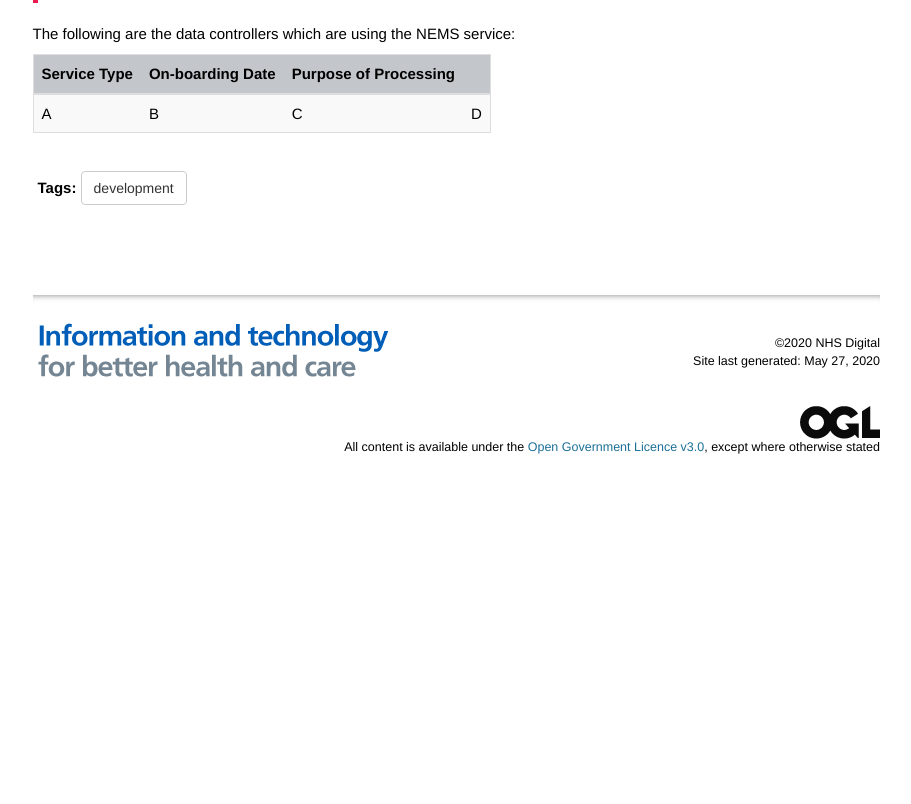
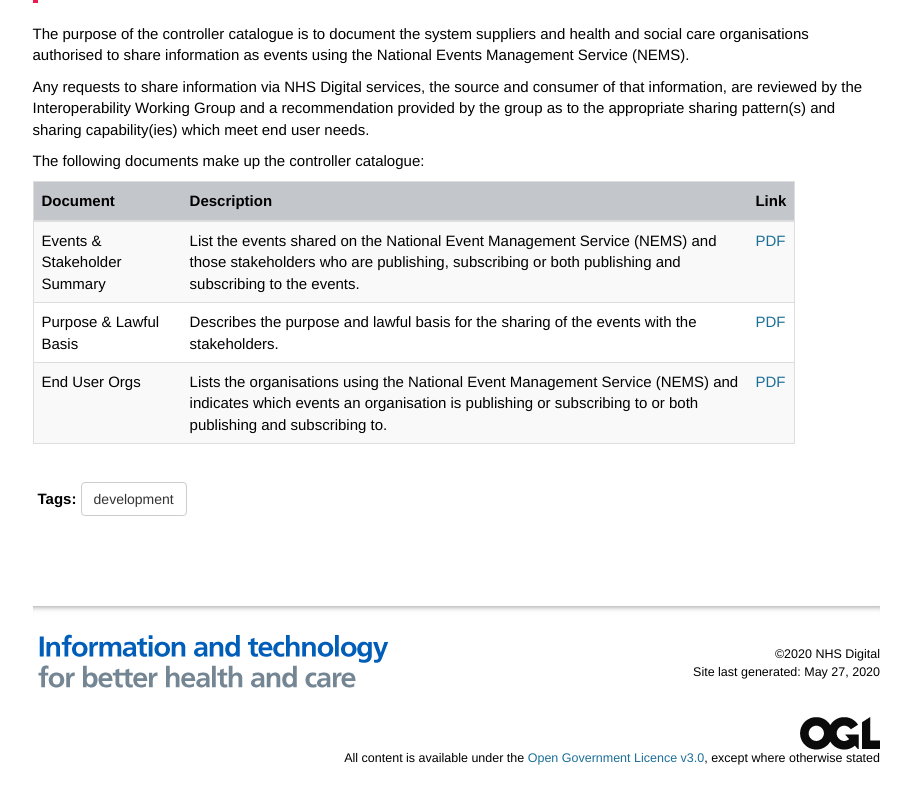
Before and after one commit to nhsconnect/Events-Management, a Jekyll site: the page built from pages/overview/overview_controller_catalogue.md, in a window 1280 px wide and 1003 px high, cut to the strip 175-979 px from the top of the window. Shown: the whole strip, without its empty margins (330-1241 px from the left). Built offline with Jekyll 4.4.1, drawn with Linux system fonts in a browser that asks for light colours; nearby versions of some CDN libraries; comment, search, counter and statistics services are not loaded.

Commit message:
Added controller catalogue documents and wording

```diff
--- a/pages/overview/overview_controller_catalogue.md
+++ b/pages/overview/overview_controller_catalogue.md
@@ -7,8 +7,14 @@
 summary: An overview of data controllers which are using the service
 ---
 
-The following are the data controllers which are using the NEMS service:
+The purpose of the controller catalogue is to document the system suppliers and health and social care organisations authorised to share information as events using the National Events Management Service (NEMS).
 
-| Service Type | On-boarding Date | Purpose of Processing |
-| --- | --- | --- | --- |
-| A | B | C | D |
+Any requests to share information via NHS Digital services, the source and consumer of that information, are reviewed by the Interoperability Working Group and a recommendation provided by the group as to the appropriate sharing pattern(s) and sharing capability(ies) which meet end user needs.
+
+The following documents make up the controller catalogue:
+
+| Document | Description | Link |
+| --- | --- | --- |
+| Events & Stakeholder Summary | List the events shared on the National Event Management Service (NEMS) and those stakeholders who are publishing, subscribing or both publishing and subscribing to the events. | <a href="downloads/Events & Stakeholder Summary.Pdf" >PDF</a> |
+| Purpose & Lawful Basis | Describes the purpose and lawful basis for the sharing of the events with the stakeholders. | <a href="downloads/Purpose & Lawful Basis.Pdf" >PDF</a> |
+| End User Orgs | Lists the organisations using the National Event Management Service (NEMS) and indicates which events an organisation is publishing or subscribing to or both publishing and subscribing to. | <a href="downloads/End User Orgs.Pdf" >PDF</a> |
```
Also changed, not shown: 3 other files.
